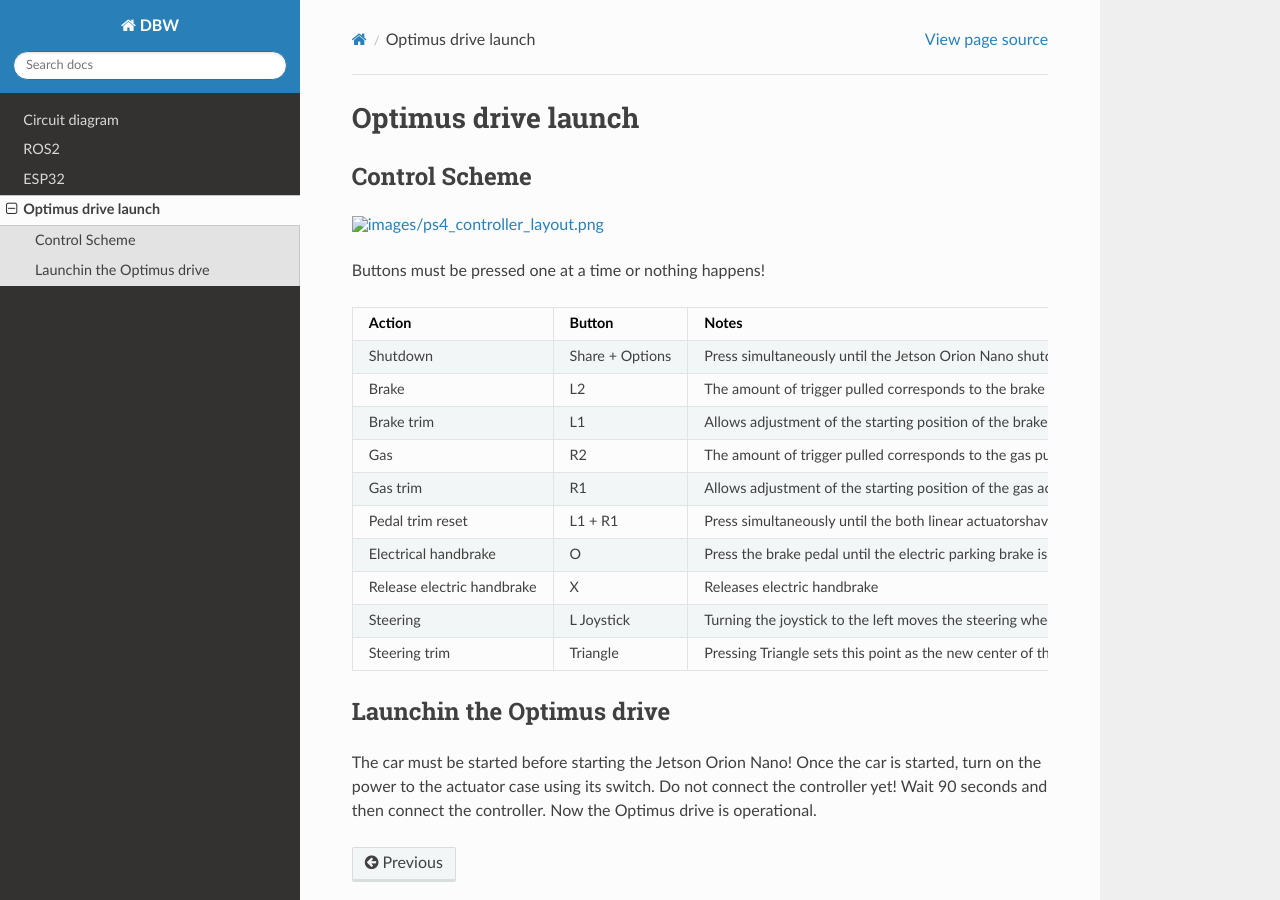
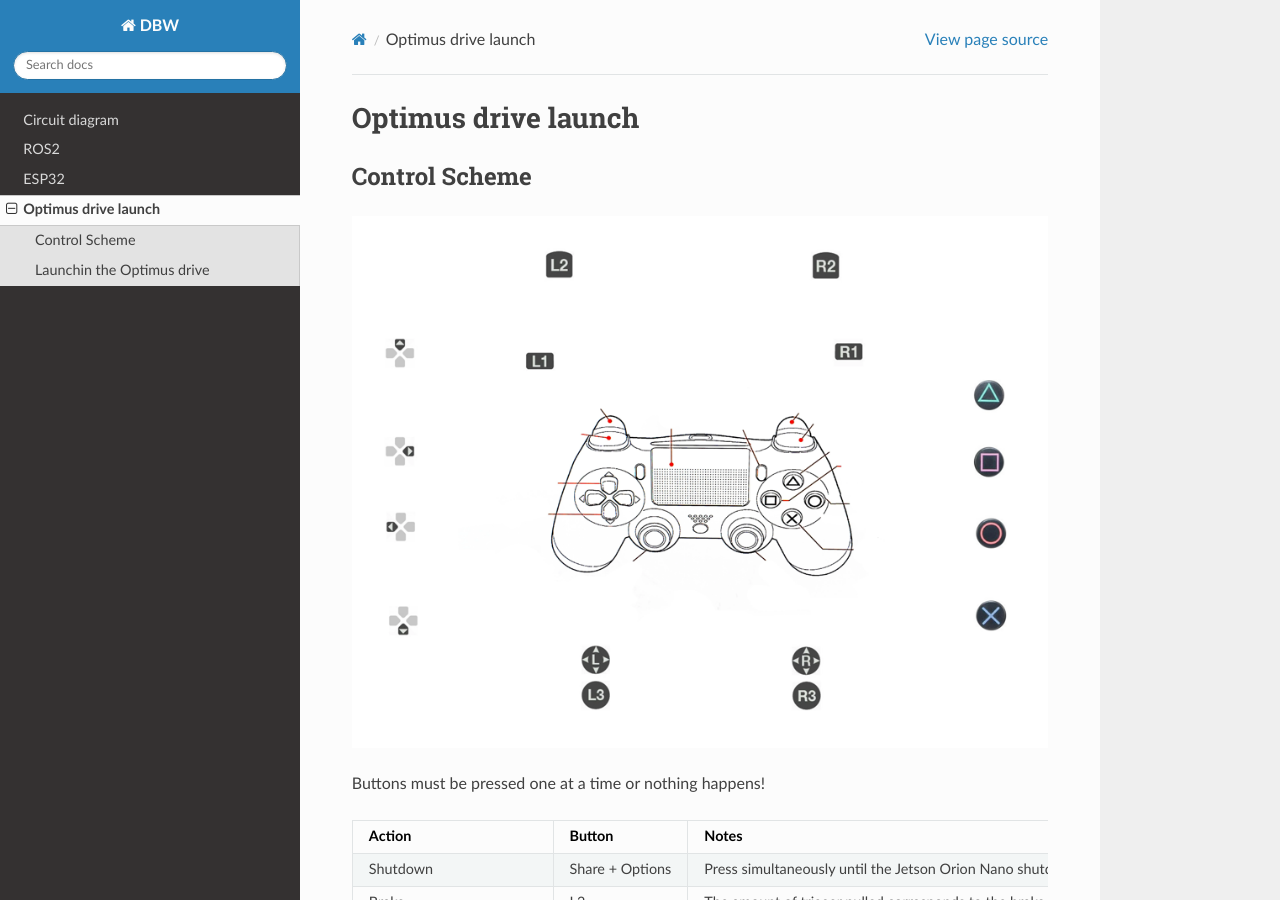
Before and after one commit to pirhonje/DBWRTD, a Sphinx documentation site: the page built from docs/source/optimus_drive_launch.rst, in a window 1280 px wide and 900 px high. Built offline with Sphinx 7.4.7 and the Read the Docs theme 3.1.0, drawn with Linux system fonts in a browser that asks for light colours.

Commit message:
Update optimus_drive_launch.rst

```diff
--- a/docs/source/optimus_drive_launch.rst
+++ b/docs/source/optimus_drive_launch.rst
@@ -6,7 +6,7 @@ Optimus drive launch
 Control Scheme
 ===============
 
-.. image:: images/ps4_controller_layout.png
+.. image:: images/ps4_controller_layout.PNG
     :width: 1000
 
 
```
